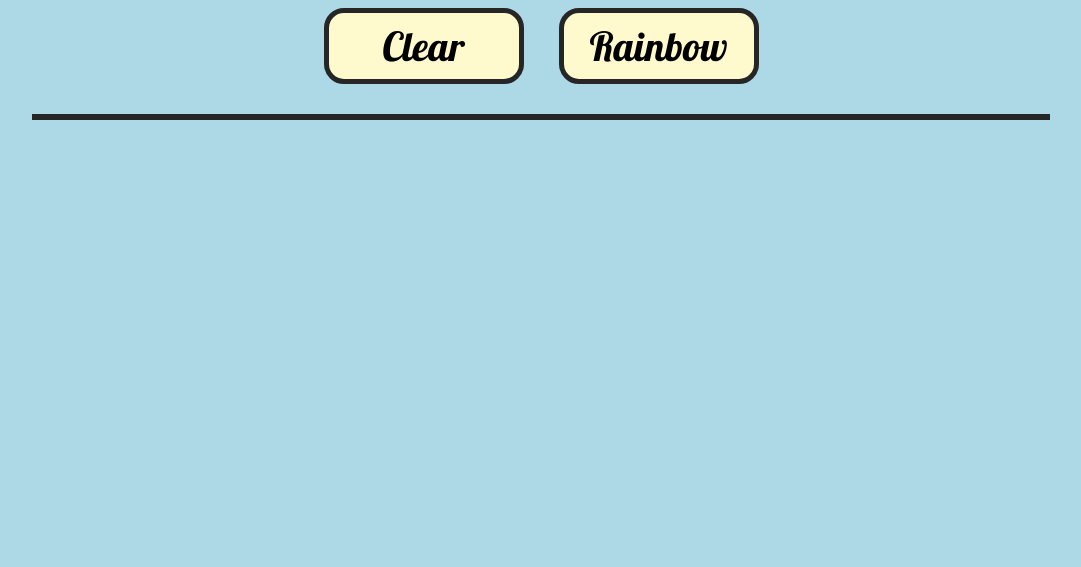
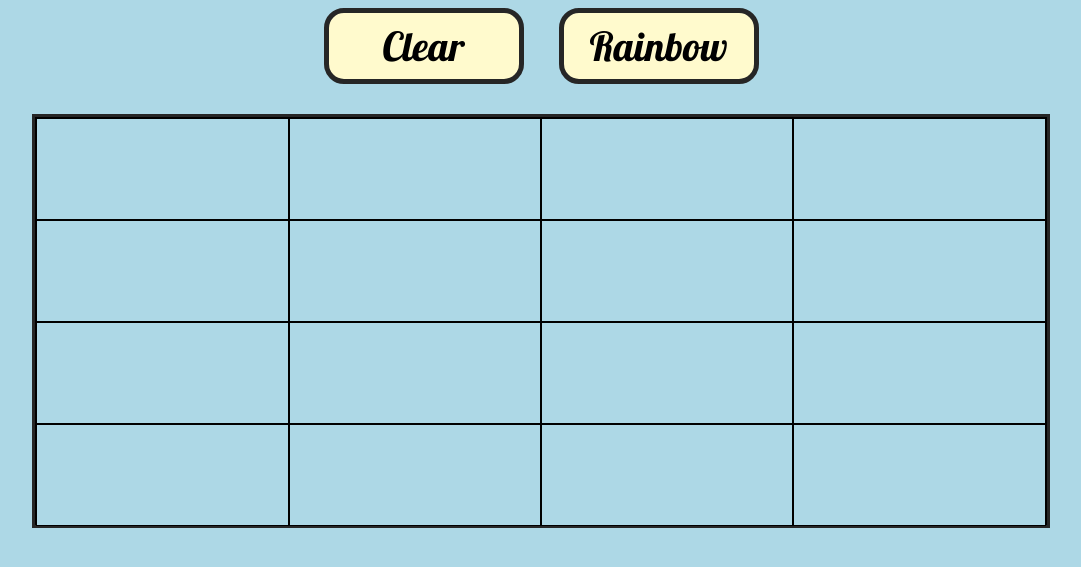
Before and after one commit to MeischkeM91/etch-a-sketch, a plain HTML site: page index.html in a window 1280 px wide. Shown: the part 185-752 px from the top of the page, without its empty margins (99-1180 px from the left). Drawn offline with Linux system fonts and the light colour scheme.

Commit message:
Created JS to produce grid

```diff
--- a/script.js
+++ b/script.js
@@ -16,3 +16,18 @@ rainbowBtn.textContent="Rainbow"
 // add buttons to page (inside btnWrapper)
 btnWrapper.appendChild(clearBtn);
 btnWrapper.appendChild(rainbowBtn);
+
+// Function to create the grid to color
+const createGrid = function(gridSize){
+    for(let i=0; i<gridSize;i++){
+        const gridRow = document.createElement('div');
+        gridRow.classList.add('gridRow');
+        gridWrapper.appendChild(gridRow);
+        for(let i=0; i<gridSize;i++){
+            const gridCol = document.createElement('div');
+            gridCol.classList.add('gridCol');
+            gridRow.appendChild(gridCol);
+        }
+    }
+};
+createGrid(4);
--- a/style.css
+++ b/style.css
@@ -36,3 +36,13 @@
     min-width: 80%;
     height: auto;
 }
+.gridRow{
+    display: flex;
+}
+.gridWrapper div{
+    border: 1px solid black;
+    height: 100px;
+}
+.gridCol{
+    width: 25%;
+}
```
